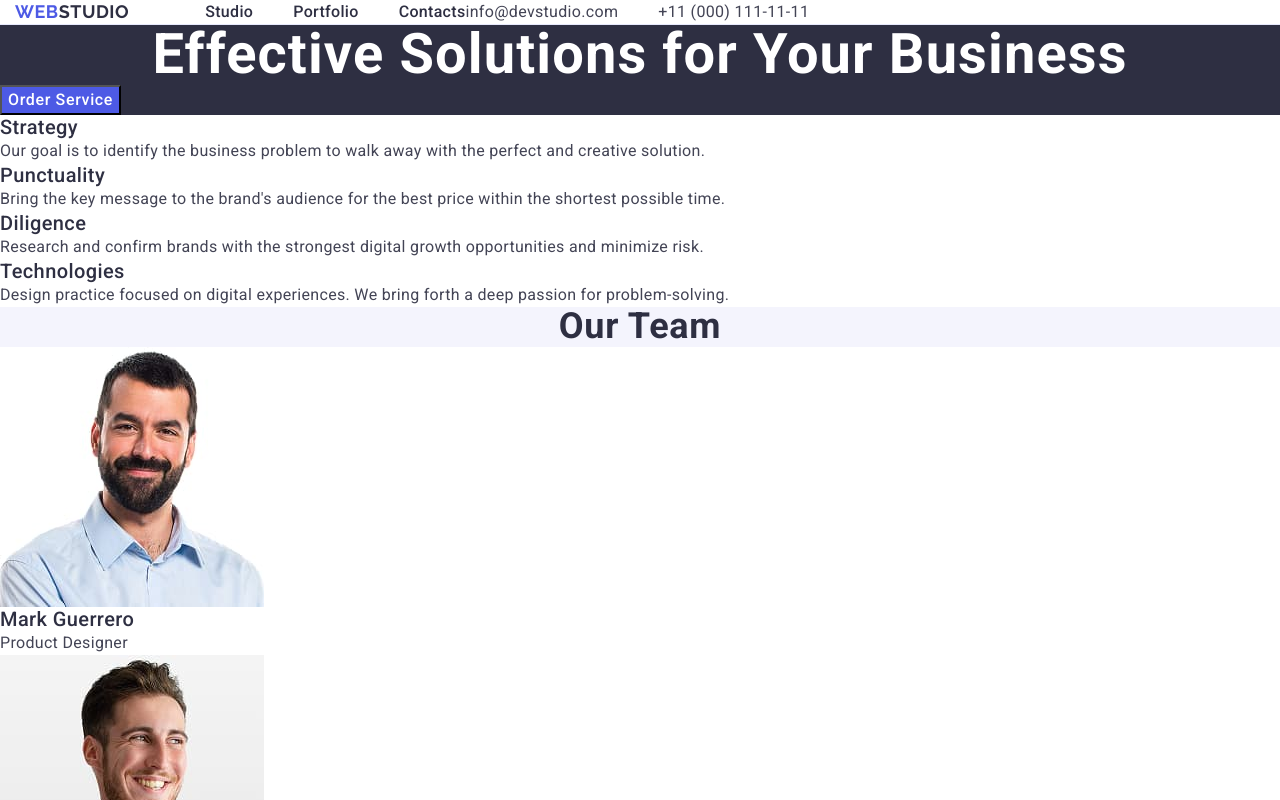
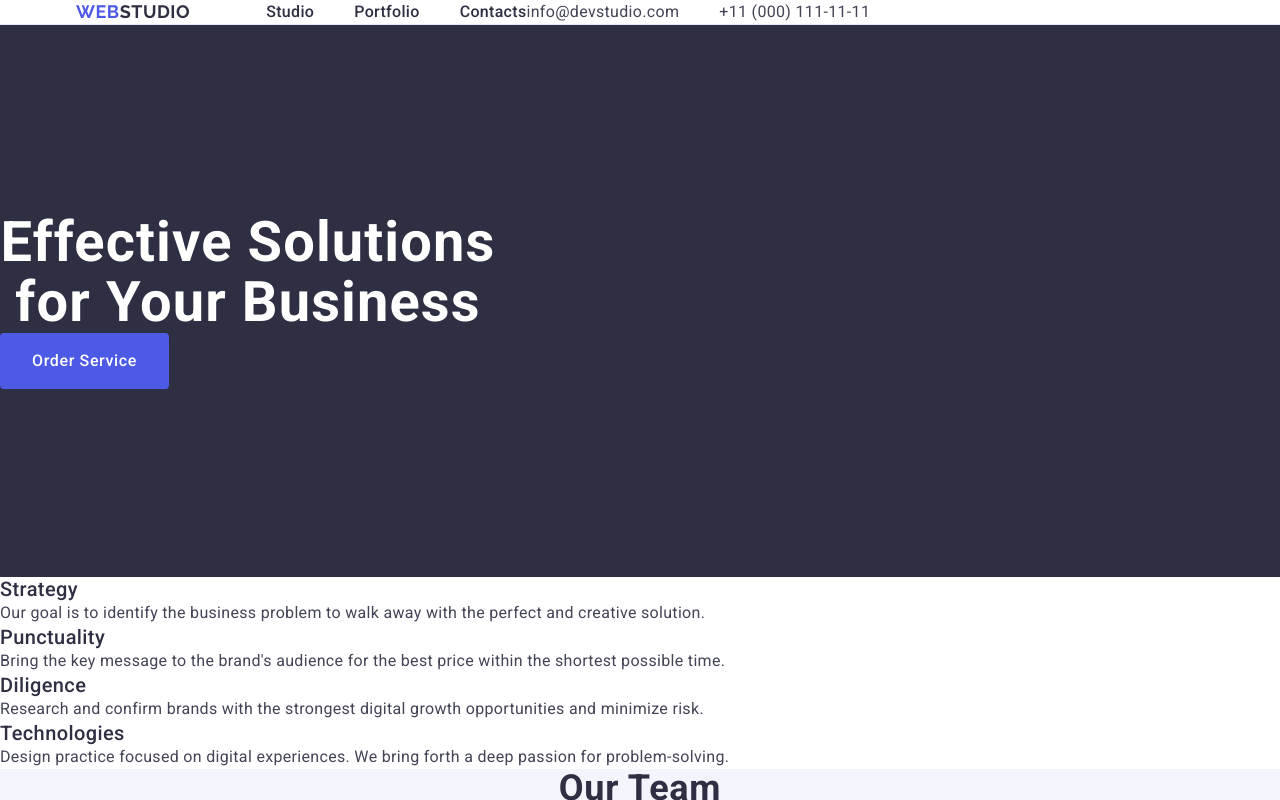
Before and after one commit to vladislavgradoblyanskyi/goit-markup-hw-03, a plain HTML site: page index.html in a window 1280 px wide. Shown: the top 800 px of the page. Drawn offline with nearby package versions, Linux system fonts and the light colour scheme.

Commit message:
html+css

```diff
--- a/css/styles.css
+++ b/css/styles.css
@@ -50,6 +50,8 @@ color: #404bbf;
 
 .top{
 background-color: #2e2f42;
+padding: 188px 0;
+
 }
 .topic{
 font-size: 56px;
@@ -57,6 +59,7 @@ line-height: 1.07;
 text-align: center;
 letter-spacing: 0.02em;
 color: #ffffff;
+max-width: 496px;
 }
 .button{
 background-color: #4d5ae5;
@@ -67,6 +70,13 @@ line-height: 1.5;
 letter-spacing: 0.04em;
 color: #ffffff;
 cursor: pointer;
+display: block;
+min-width: 169px;
+height: 56px;
+border: none;
+background-color: #4d5ae5;
+border-radius: 4px;
+
 }
 .button:hover,.button:focus{
 background-color: #404BBF;
@@ -122,10 +132,10 @@ letter-spacing: 0.02em;
 .header{
 border-bottom: 1px solid #e7e9fc;
 }
-.container{
+.header .container{
 display: flex;
 width: 1158px;
-margin: 0;
+margin: 0 auto;
 padding: 0 15px;
 
 }
@@ -145,8 +155,7 @@ gap: 40px;
 .nav-list{
 padding: 24px 0;
 }
-.address1{
+.address-list{
 display: flex;
 gap: 40px;
-
 }
--- a/index.html
+++ b/index.html
@@ -24,7 +24,7 @@
                 </ul>
             </nav>
             <address class="address">
-                <ul class="address1">
+                <ul class="address-list">
 
                     <li><a href="mailto:info@devstudio.com" class="address">info@devstudio.com</a></li>
                     <li><a href="tel:+110001111111" class="address">+11 (000) 111-11-11</a></li>
@@ -34,11 +34,13 @@
         </div>
     </header>
     <main>
+        <div class="container">
             <section class="top">
                 <h1 class="topic">Effective Solutions for Your Business</h1>
                 <button type="button" class="button">Order Service</button>
             </section>
-
+        </div>
+        <div class="container">
             <section class="center1">
                 <h2 hidden>Our Benefits</h2>
                 <ul>
@@ -61,7 +63,7 @@
                     </li>
                 </ul>
             </section>
-
+        </div>
         <section class="team">
             <h2 class="team-title">Our Team</h2>
             <ul>
```
Lines whose indentation alone changed are shown as unchanged.
